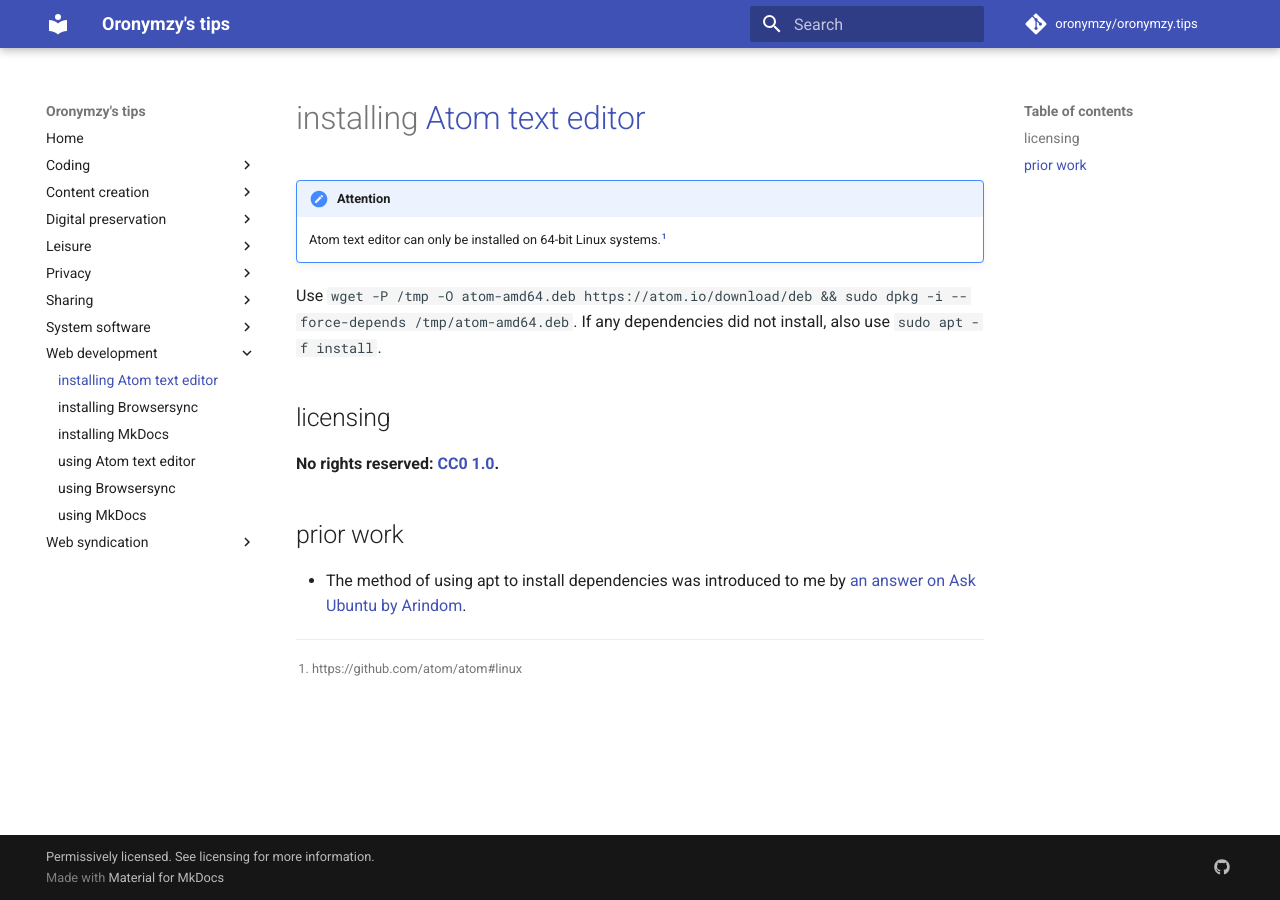
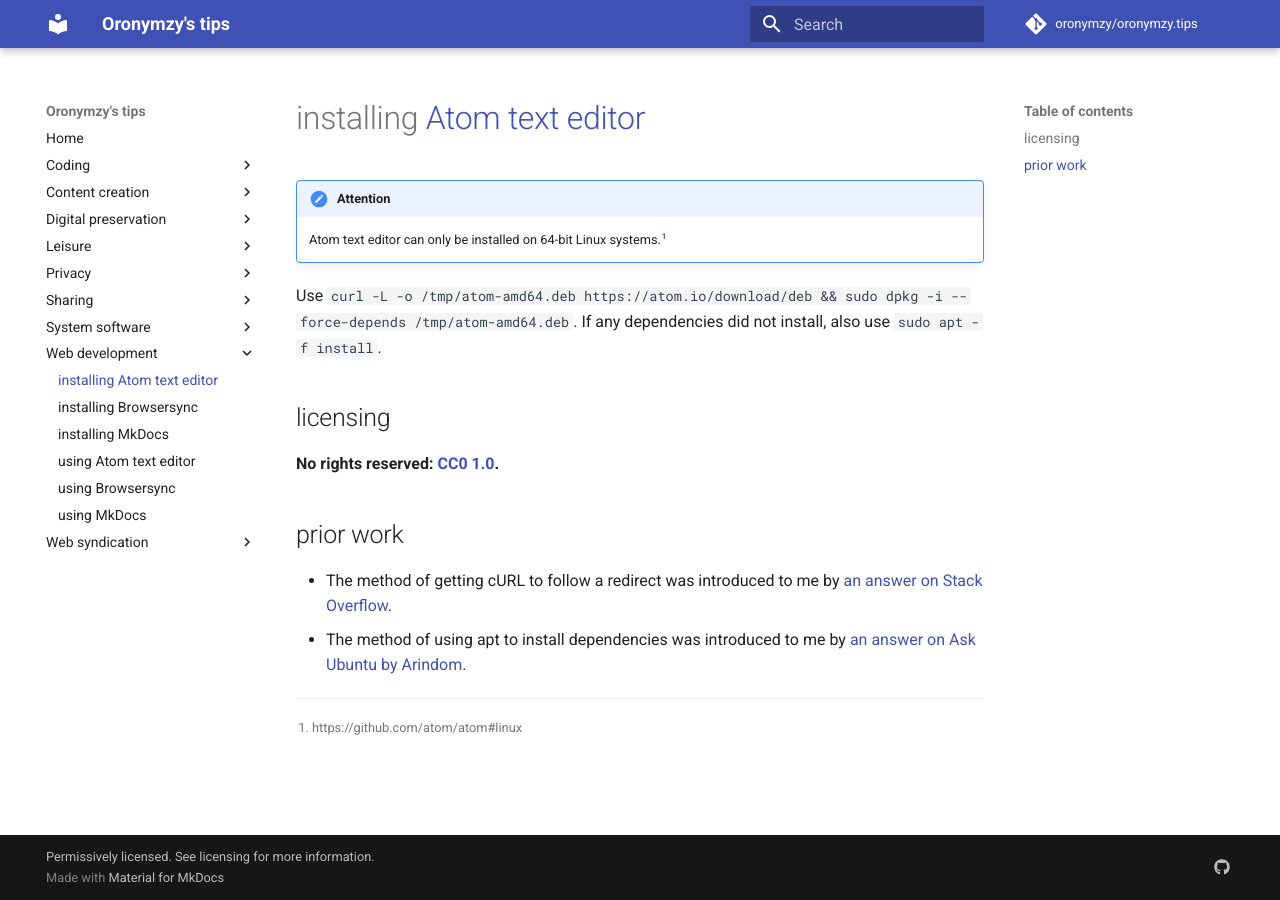
Before and after one commit to oronymzy/tips, an MkDocs documentation site: the page built from docs/insAtom.md, in a window 1280 px wide. Built offline with MkDocs 1.6.1 and Material for MkDocs 9.7.7, drawn with Linux system fonts in a browser that asks for light colours; comment, search, counter and statistics services are not loaded.

Commit message:
Change wget to cURL, update prior work
wget was misbehaving by outputting files to pwd
instead of the specified directory.

```diff
--- a/docs/insAtom.md
+++ b/docs/insAtom.md
@@ -3,12 +3,13 @@
 !!! attention
     Atom text editor can only be installed on 64-bit Linux systems.[^insAtom1]
 
-Use `wget -P /tmp -O atom-amd64.deb https://atom.io/download/deb && sudo dpkg -i --force-depends /tmp/atom-amd64.deb`. If any dependencies did not install, also use `sudo apt -f install`.
+Use `curl -L -o /tmp/atom-amd64.deb https://atom.io/download/deb && sudo dpkg -i --force-depends /tmp/atom-amd64.deb`. If any dependencies did not install, also use `sudo apt -f install`.
 
 ## licensing
 **No rights reserved: [CC0 1.0](https://creativecommons.org/publicdomain/zero/1.0/).**
 
 ## prior work
+- The method of getting cURL to follow a redirect was introduced to me by [an answer on Stack Overflow](https://stackoverflow.com/questions/3074288/get-url-after-curl-is-redirected/3077316#3077316).
 - The method of using apt to install dependencies was introduced to me by [an answer on Ask Ubuntu by Arindom](https://askubuntu.com/questions/40011/how-to-let-dpkg-i-install-dependencies-for-me/40050#40050).
 
 [Atom text editor]: https://atom.io/
```
